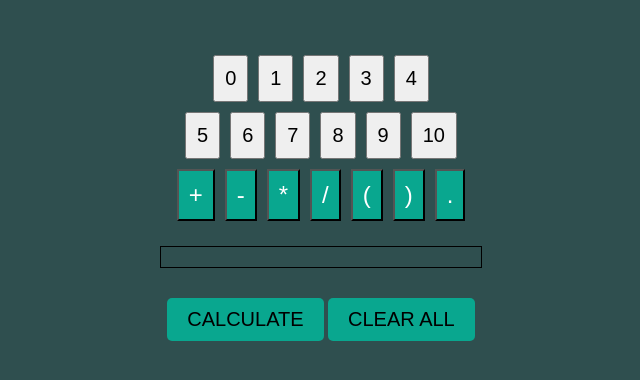
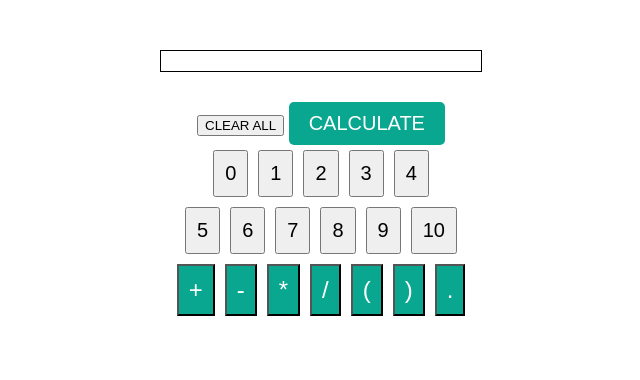
Before and after one commit to KareemSab278/calculator, a plain HTML site: page index.html in a window 1280 px wide. Shown: the whole page, without its empty margins (319-959 px from the left). Drawn offline with Linux system fonts and the light colour scheme.

Commit message:
Update index.html
improved ui

```diff
--- a/index.html
+++ b/index.html
@@ -11,13 +11,15 @@
     <meta http-equiv="X-UA-Compatible" content="IE=edge" />
     <meta name="viewport" content="width=device-width, initial-scale=1.0" />
     <link rel="stylesheet" href="style.css" type="text/css" />
-    <title>Tip Calculator</title>
+    <title>Calculator</title>
   </head>
-  <body style="background-color: darkslategrey;">
+  <body>
+    <div class="container" id="calc-display"></div>
+    <div id="button-container">
+      <button id="clear-all" onclick="refreshPage()">CLEAR ALL</button>
+      <button id="calculate-total">CALCULATE</button>
+    </div>
     <div class="container" id="calc-space"></div>
-    <div class="container" id="calc-display"></div>
-    <button class="container" style="color: black;" id="calculate-total">CALCULATE</button>
-    <button class="container" style="color: black;" id = "calculate-total" onclick="refreshPage()">CLEAR ALL</button>
     <script type="text/javascript" src="scripts.js"></script>
   </body>
 </html>
```
